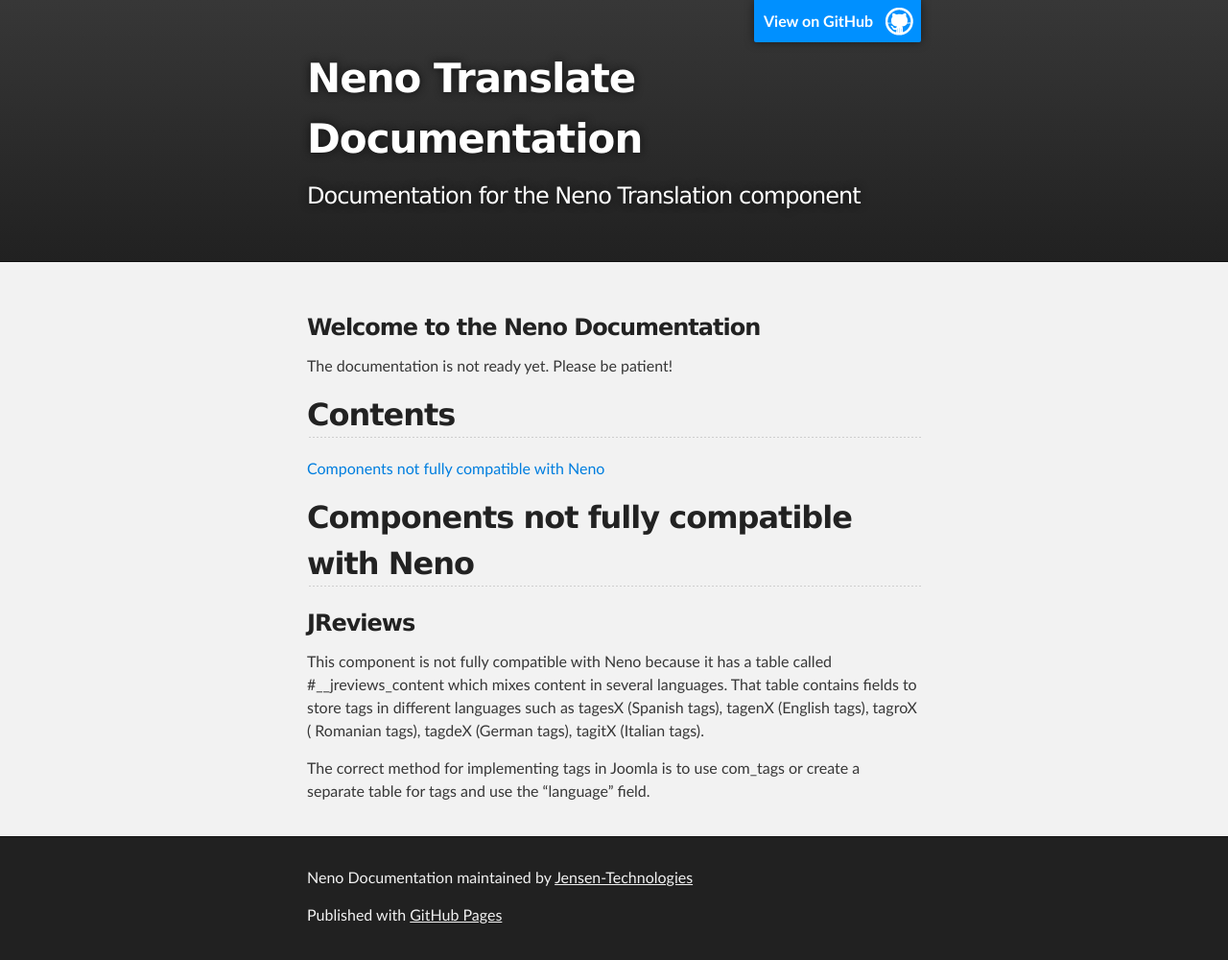
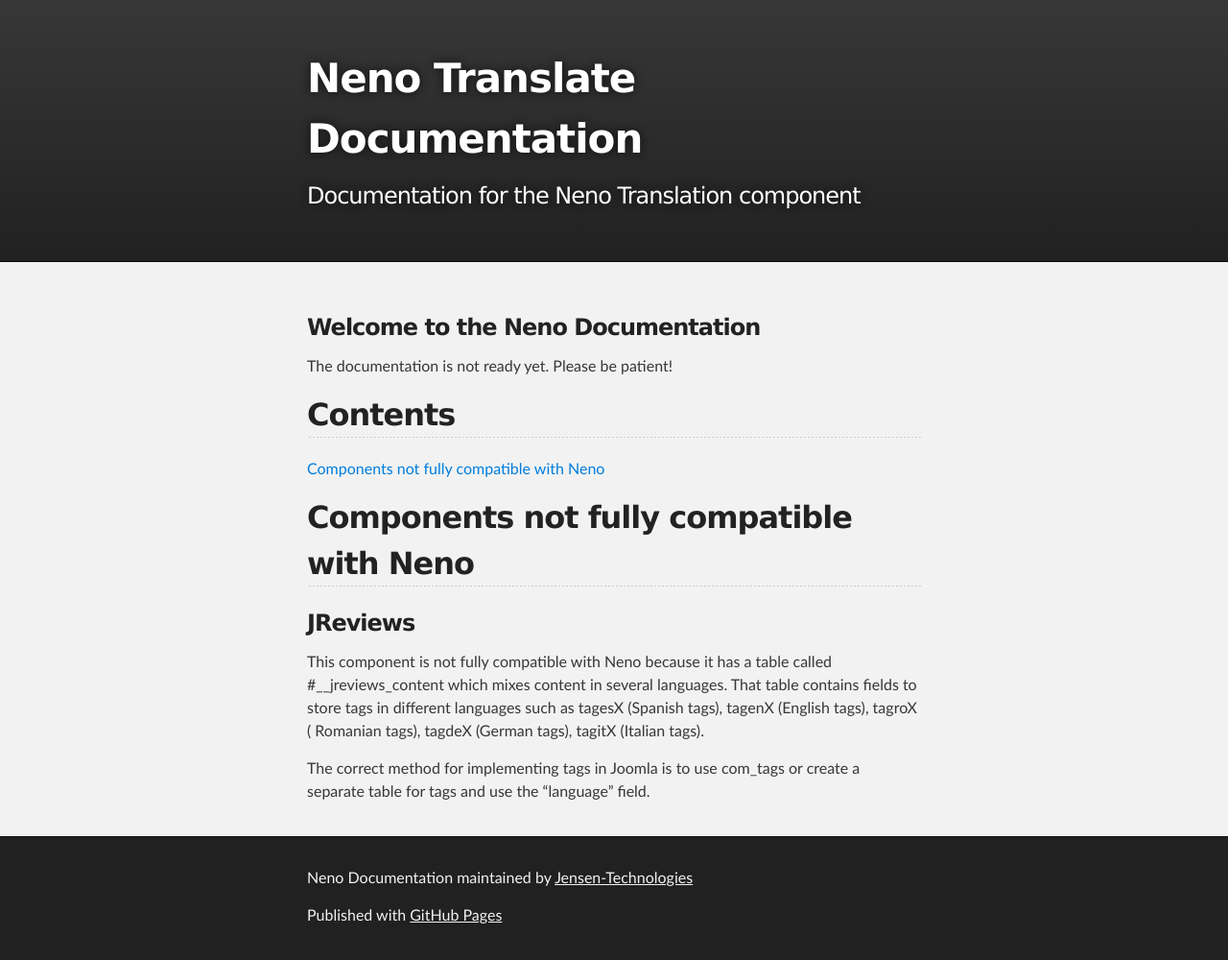
Before and after one commit to javigomez/neno, a Jekyll site: the page built from index.md, in a window 1280 px wide. Shown: the whole page at 96% size. Built offline with Jekyll 4.4.1, drawn with Linux system fonts in a browser that asks for light colours; Markdown is read by kramdown in place of the engine named in the settings.

Commit message:
Update index.html

```diff
--- a/_layouts/index.html
+++ b/_layouts/index.html
@@ -16,8 +16,6 @@
     <!-- HEADER -->
     <div id="header_wrap" class="outer">
         <header class="inner">
-          <a id="forkme_banner" href="https://github.com/Jensen-Technologies/neno">View on GitHub</a>
-
           <h1 id="project_title">Neno Translate Documentation</h1>
           <h2 id="project_tagline">Documentation for the Neno Translation component</h2>
 
```
